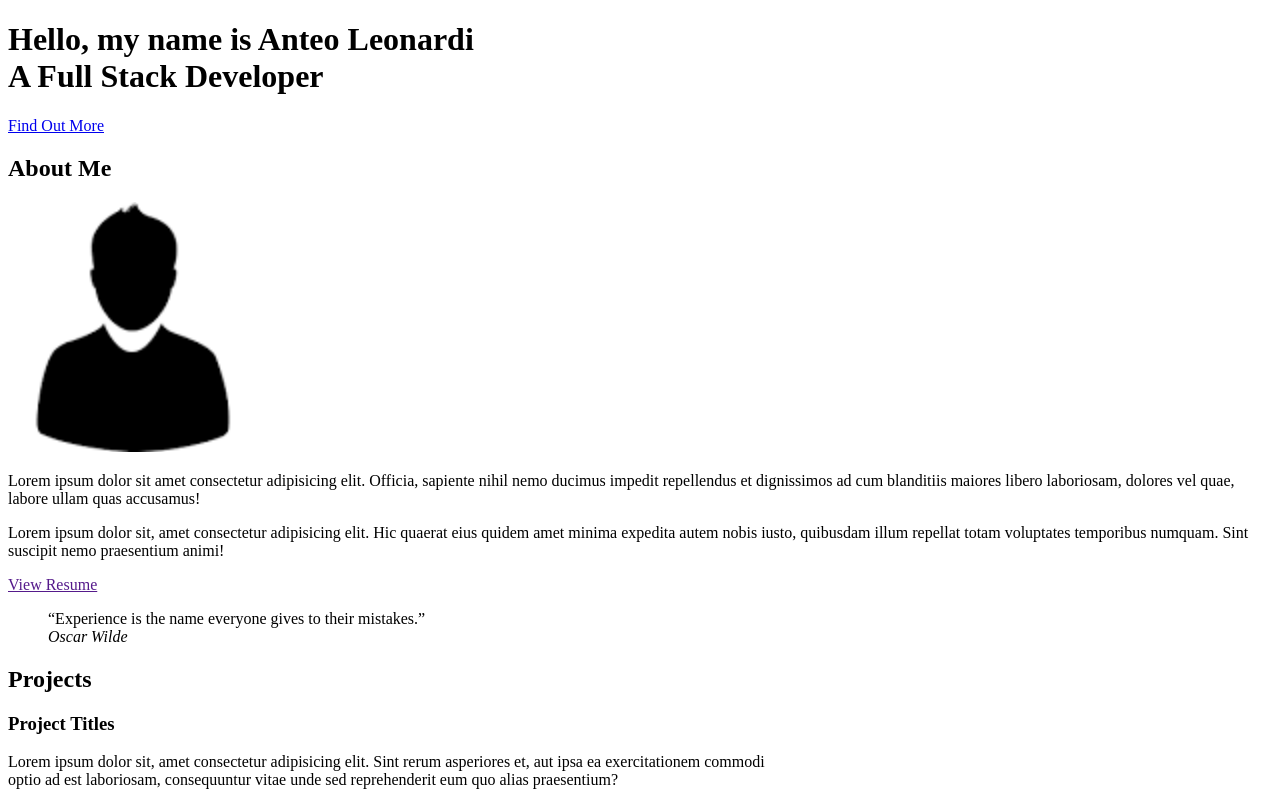
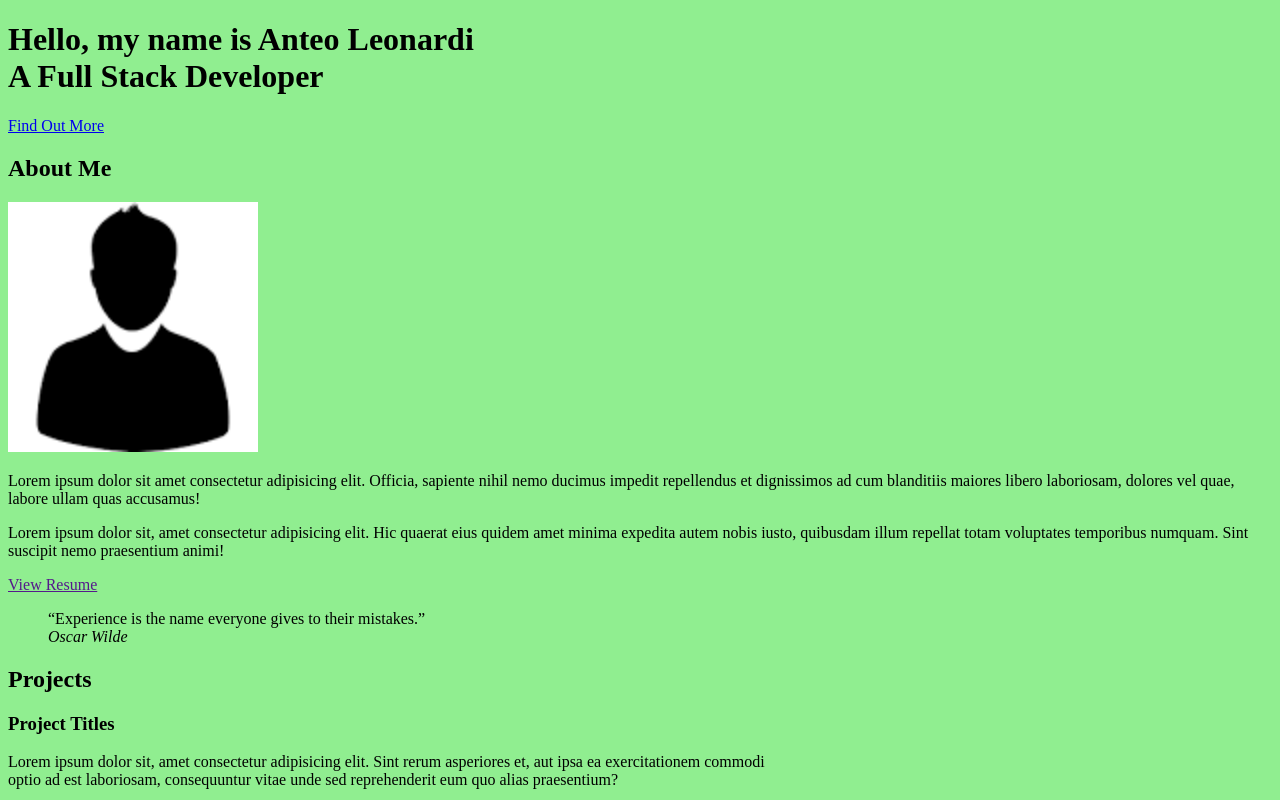
Before and after one commit to anteo123/anteo123.github.io, a plain HTML site: page index.html in a window 1280 px wide. Shown: the top 800 px of the page. Drawn offline with Linux system fonts and the light colour scheme.

Commit message:
css updated

```diff
--- a/styles.css
+++ b/styles.css
@@ -1,3 +1,3 @@
 body {
-  background-color: ;
+  background-color: lightgreen;
 }
```
